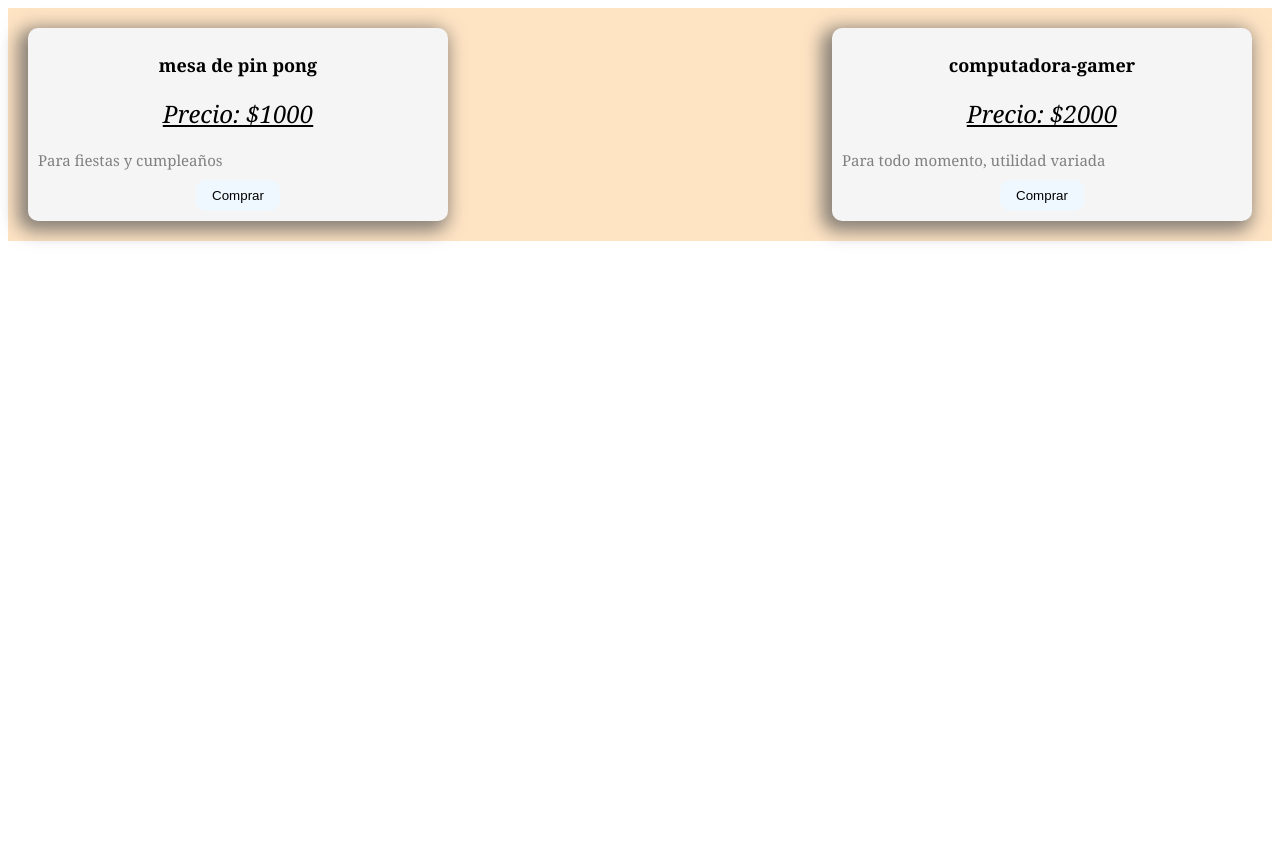
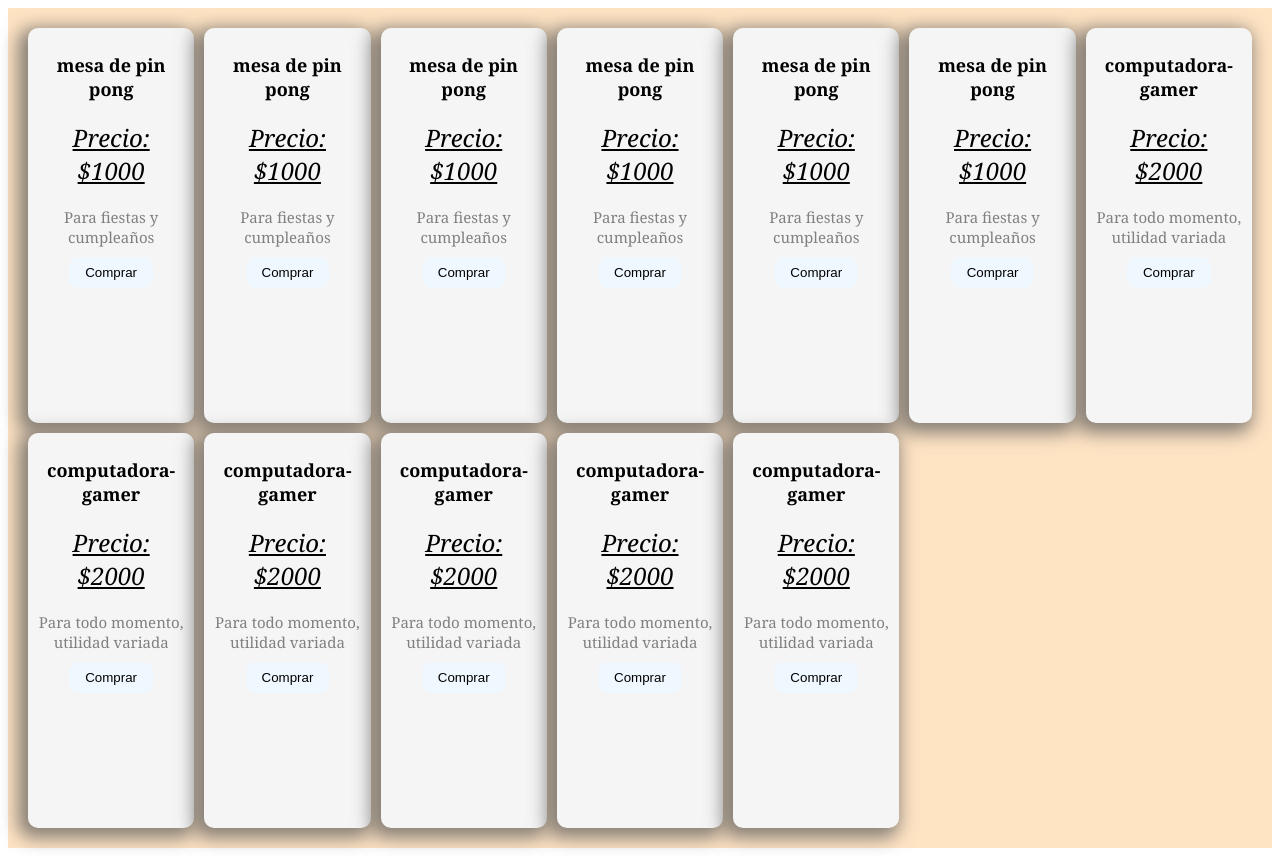
Before and after one commit to claramenacho/proyecto-clase-5, a plain HTML site: page index.html in a window 1280 px wide. Before the commit the page ends 800 px from the top, so only its background shows below. Drawn offline with Linux system fonts and the light colour scheme.

Commit message:
add:agregado de contenido CSS, display: flex-grid

```diff
--- a/index.html
+++ b/index.html
@@ -23,6 +23,112 @@
 
     <div>
         <h1>
+            mesa de pin pong</h1>
+        <h2>
+            Precio: $1000
+        </h2>
+
+        <p>Para fiestas y cumpleaños</p>
+
+        <button>Comprar</button>
+    </div>
+
+    <div>
+        <h1>
+            mesa de pin pong</h1>
+        <h2>
+            Precio: $1000
+        </h2>
+
+        <p>Para fiestas y cumpleaños</p>
+
+        <button>Comprar</button>
+    </div>
+
+    <div>
+        <h1>
+            mesa de pin pong</h1>
+        <h2>
+            Precio: $1000
+        </h2>
+
+        <p>Para fiestas y cumpleaños</p>
+
+        <button>Comprar</button>
+    </div>
+
+    <div>
+        <h1>
+            mesa de pin pong</h1>
+        <h2>
+            Precio: $1000
+        </h2>
+
+        <p>Para fiestas y cumpleaños</p>
+
+        <button>Comprar</button>
+    </div>
+
+    <div>
+        <h1>
+            mesa de pin pong</h1>
+        <h2>
+            Precio: $1000
+        </h2>
+
+        <p>Para fiestas y cumpleaños</p>
+
+        <button>Comprar</button>
+    </div>
+
+    <div>
+        <h1>
+            computadora-gamer</h1>
+        <h2>
+            Precio: $2000
+        </h2>
+        <p>Para todo momento, utilidad variada</p>
+        <button>Comprar</button>
+    </div>
+
+    <div>
+        <h1>
+            computadora-gamer</h1>
+        <h2>
+            Precio: $2000
+        </h2>
+        <p>Para todo momento, utilidad variada</p>
+        <button>Comprar</button>
+    </div>
+    <div>
+        <h1>
+            computadora-gamer</h1>
+        <h2>
+            Precio: $2000
+        </h2>
+        <p>Para todo momento, utilidad variada</p>
+        <button>Comprar</button>
+    </div>
+    <div>
+        <h1>
+            computadora-gamer</h1>
+        <h2>
+            Precio: $2000
+        </h2>
+        <p>Para todo momento, utilidad variada</p>
+        <button>Comprar</button>
+    </div>
+    <div>
+        <h1>
+            computadora-gamer</h1>
+        <h2>
+            Precio: $2000
+        </h2>
+        <p>Para todo momento, utilidad variada</p>
+        <button>Comprar</button>
+    </div>
+    <div>
+        <h1>
             computadora-gamer</h1>
         <h2>
             Precio: $2000
--- a/style.css
+++ b/style.css
@@ -61,8 +61,34 @@ span {
 section {
     background-color: bisque;
     padding: 20px;
-    display: flex;   /*cambia el eje principal, el eje principal por defecto es el "y"*/
-    justify-content: space-between;
+    /*display: flex;
+     /*cambia el eje principal, el eje principal por defecto es el "y"*/
+    /*justify-content: space-evenly;
+    /*align-item cambia el eje secundario, es este caso es el eje "x"*/
+    /*EL ALTO DE UN CONTENEDOR LO DEFINE EL CONTENIDO*/
+    /*Viewpoint height, es el alto de la ventana*/
+    /*height: 100vh;*/
+    /*align-items: center;*/
+
+/*Cuando tenemos una mayor cantidad de cartas o div, ya no se puede usar display flex porque no funcionaria, ya que éste solamente trabaja en un eje u otro. Como solución tenemos el display grip que trabaja en una grilla (matriz)*/
+
+
+    /*Si yo necesito que se adapte al contenido tengo que cambiar a min-height (porque es el minimo que yo quiero que tenga)*/
+    min-height: 100vh;
+    display: grid;
+
+    /*Como generar columnas*/
+
+    /*Una fraccion equitativamente hablando*/
+
+    grid-template-columns: repeat(3, 1fr);
+    grid-template-columns: repeat(auto-fit, minmax(150px, 1fr));
+
+
+    /*Para que se separen entre ellos*/
+
+    gap: 10px;
+
 
 }
 
@@ -80,7 +106,7 @@ div h1 {
     font-size: 18px;
     text-align: center;
     margin-bottom: 10px;
-    width: 400px;
+
 }
 
 div h2 {
@@ -95,6 +121,7 @@ p {
     color: gray;
     font-size: 15px;
     margin-bottom: 10px;
+    text-align: center;
 }
 
 div button {
```
